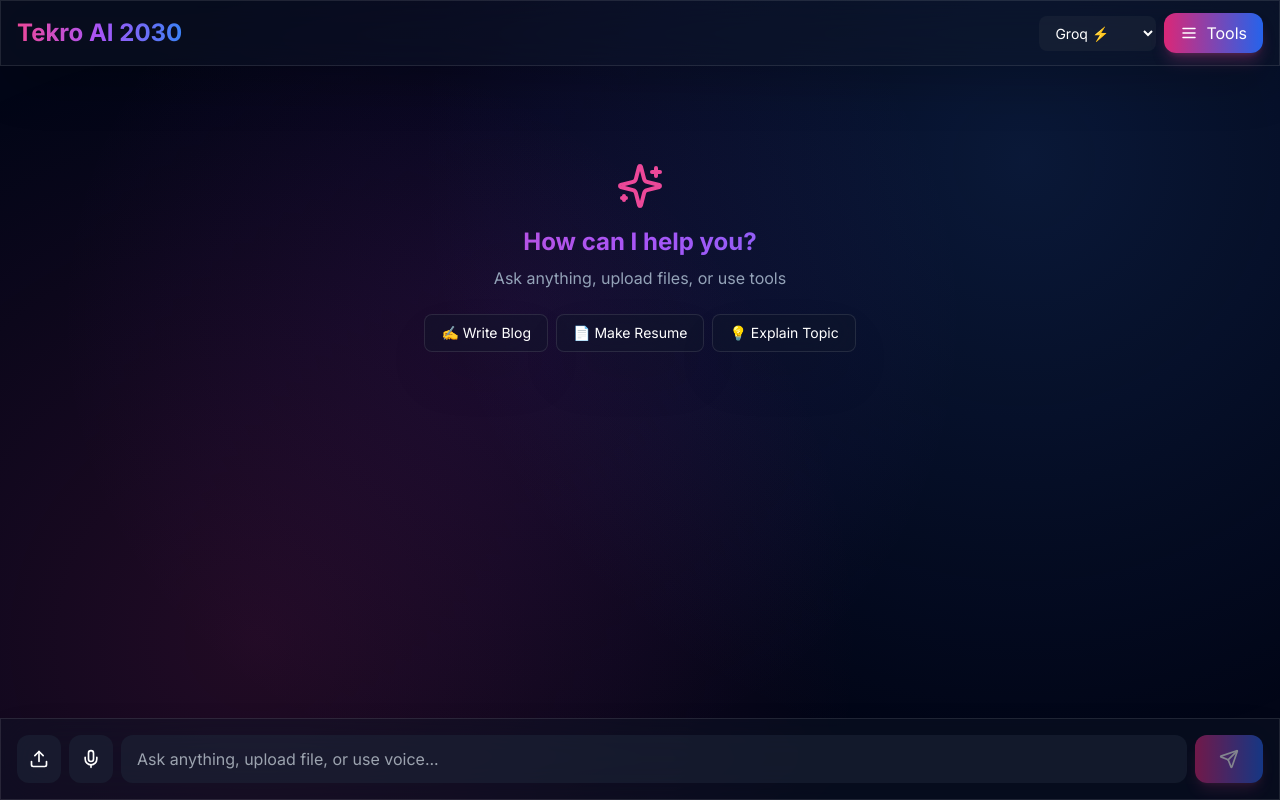
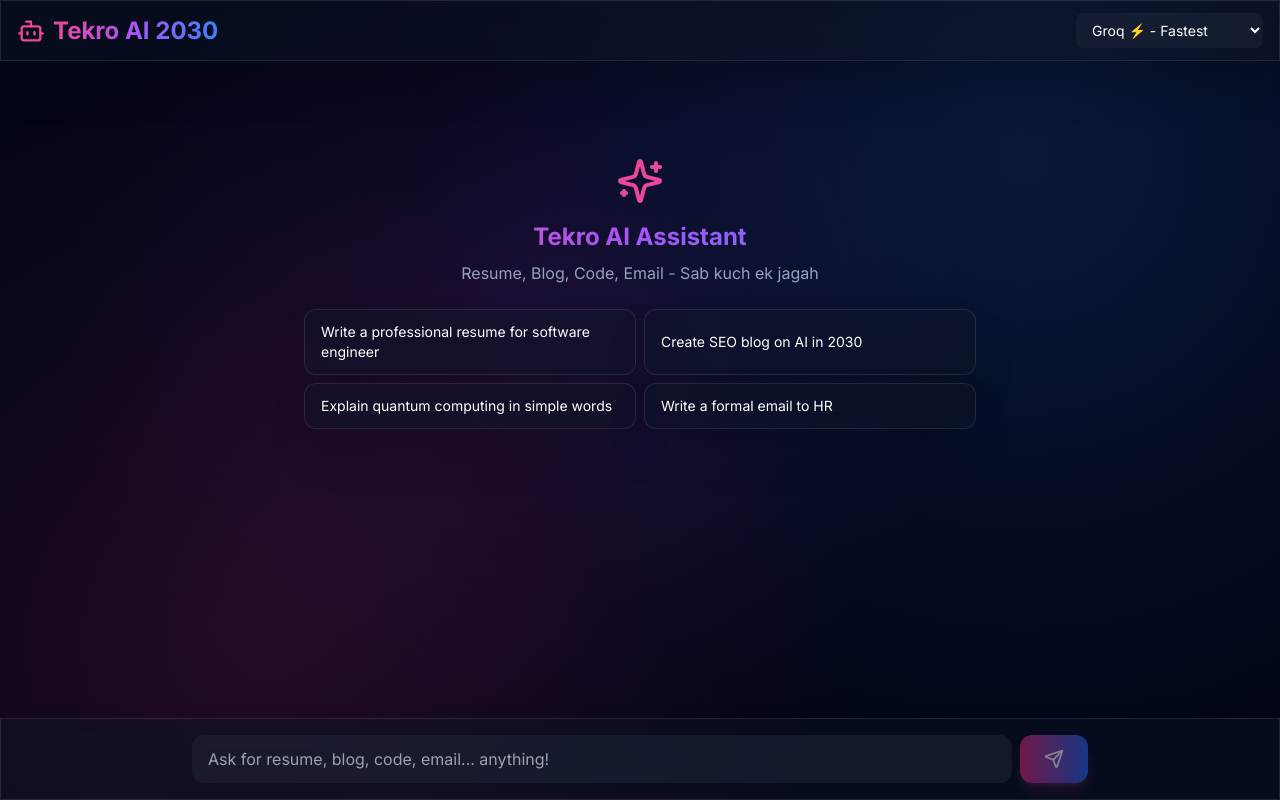
Before and after one commit to talib344/Tekro, a Next.js app: page / in a window 1280 px wide. Built offline with nearby package versions, Linux system fonts and the light colour scheme.

Commit message:
Update page.js

```diff
--- a/app/page.js
+++ b/app/page.js
@@ -1,6 +1,6 @@
 'use client'
 import { useState, useRef, useEffect } from 'react'
-import { Send, Mic, Upload, Menu, Sparkles } from 'lucide-react'
+import { Send, Mic, Upload, Sparkles, Bot } from 'lucide-react'
 import { motion } from 'framer-motion'
 import ReactMarkdown from 'react-markdown'
 import toast, { Toaster } from 'react-hot-toast'
@@ -9,7 +9,6 @@ export default function Home() {
   const [messages, setMessages] = useState([])
   const [input, setInput] = useState('')
   const [loading, setLoading] = useState(false)
-  const [showTools, setShowTools] = useState(false)
   const [currentModel, setCurrentModel] = useState('groq')
   const messagesEndRef = useRef(null)
 
@@ -18,6 +17,13 @@ export default function Home() {
   }
 
   useEffect(scrollToBottom, [messages])
+
+  const models = {
+    groq: { name: 'Groq ⚡', desc: 'Fastest' },
+    gemini: { name: 'Gemini 💎', desc: 'Smart' },
+    openai: { name: 'GPT-4o 🧠', desc: 'Creative' },
+    nano: { name: 'Nano 🍌', desc: 'Ultra Fast' }
+  }
 
   const sendMessage = async () => {
     if (!input.trim()) return
@@ -55,93 +61,53 @@ export default function Home() {
     }
   }
 
-  const tools = [
-    { name: 'Blog Writer', icon: '✍️', prompt: 'Write a detailed SEO blog on: ' },
-    { name: 'Resume Builder', icon: '📄', prompt: 'Create a professional resume for: ' },
-    { name: 'Code Explainer', icon: '💻', prompt: 'Explain this code: ' },
-    { name: 'PDF Summarizer', icon: '📑', prompt: 'Summarize this PDF: ' },
-    { name: 'Translator', icon: '🌍', prompt: 'Translate to Urdu: ' },
-    { name: 'Email Writer', icon: '📧', prompt: 'Write a professional email about: ' },
+  const quickPrompts = [
+    'Write a professional resume for software engineer',
+    'Create SEO blog on AI in 2030',
+    'Explain quantum computing in simple words',
+    'Write a formal email to HR'
   ]
 
   return (
     <div className="min-h-screen flex flex-col">
       <Toaster position="top-center" />
 
-      {/* Header - Sticky Top */}
+      {/* Header */}
       <header className="sticky top-0 z-50 glass-card border-b border-white/10">
         <div className="max-w-7xl mx-auto px-4 py-3 flex items-center justify-between">
+          <div className="flex items-center gap-2">
+            <Bot className="text-pink-500" size={28} />
             <h1 className="text-xl md:text-2xl font-bold gradient-text">Tekro AI 2030</h1>
-          <div className="flex items-center gap-2">
+          </div>
           <select
             value={currentModel}
             onChange={(e) => setCurrentModel(e.target.value)}
-              className="bg-slate-800/50 rounded-lg px-3 py-2 text-sm outline-none hidden sm:block"
+            className="bg-slate-800/50 rounded-lg px-3 py-2 text-sm outline-none"
           >
-              <option value="groq">Groq ⚡</option>
-              <option value="gemini">Gemini 💎</option>
-              <option value="openai">GPT-4o 🧠</option>
+            {Object.entries(models).map(([key, val]) => (
+              <option key={key} value={key}>{val.name} - {val.desc}</option>
+            ))}
           </select>
-            <button
-              onClick={() => setShowTools(!showTools)}
-              className="btn-glow px-4 py-2 rounded-xl flex items-center gap-2"
-            >
-              <Menu size={18} />
-              <span className="hidden sm:inline">Tools</span>
-            </button>
-          </div>
         </div>
       </header>
 
-      {/* Tools Grid - Responsive: 2 col mobile, 5 col desktop */}
-      {showTools && (
-        <div className="max-w-7xl mx-auto px-4 py-4 w-full">
-          <div className="grid grid-cols-2 sm:grid-cols-2 md:grid-cols-3 lg:grid-cols-4 xl:grid-cols-5 gap-3">
-            {tools.map((tool, i) => (
-              <motion.button
-                key={i}
-                whileHover={{ scale: 1.05 }}
-                whileTap={{ scale: 0.95 }}
-                onClick={() => {
-                  setInput(tool.prompt)
-                  setShowTools(false)
-                }}
-                className="glass-card rounded-xl p-4 text-left hover:border-pink-500/50 transition-all"
-              >
-                <div className="text-2xl mb-2">{tool.icon}</div>
-                <div className="text-sm font-medium">{tool.name}</div>
-              </motion.button>
-            ))}
-          </div>
-        </div>
-      )}
-
-      {/* Messages - Scrollable */}
-      <div className="flex-1 overflow-y-auto max-w-7xl mx-auto px-4 py-4 w-full">
+      {/* Messages */}
+      <div className="flex-1 overflow-y-auto max-w-4xl mx-auto px-4 py-4 w-full">
         {messages.length === 0 && (
           <div className="text-center mt-20">
             <Sparkles className="mx-auto mb-4 text-pink-500" size={48} />
-            <h2 className="text-2xl font-bold gradient-text mb-2">How can I help you?</h2>
-            <p className="text-slate-400">Ask anything, upload files, or use tools</p>
-            <div className="mt-6 flex flex-wrap gap-2 justify-center">
+            <h2 className="text-2xl font-bold gradient-text mb-2">Tekro AI Assistant</h2>
+            <p className="text-slate-400 mb-6">Resume, Blog, Code, Email - Sab kuch ek jagah</p>
+            <div className="grid grid-cols-1 sm:grid-cols-2 gap-2 max-w-2xl mx-auto">
+              {quickPrompts.map((prompt, i) => (
                 <button
-                onClick={() => setInput('Write a blog on AI in 2030')}
-                className="glass-card px-4 py-2 rounded-lg text-sm hover:border-pink-500/50"
+                  key={i}
+                  onClick={() => setInput(prompt)}
+                  className="glass-card px-4 py-3 rounded-xl text-sm text-left hover:border-pink-500/50 transition-all"
                 >
-                ✍️ Write Blog
+                  {prompt}
                 </button>
-              <button
-                onClick={() => setInput('Create resume for software engineer')}
-                className="glass-card px-4 py-2 rounded-lg text-sm hover:border-pink-500/50"
-              >
-                📄 Make Resume
-              </button>
-              <button
-                onClick={() => setInput('Explain quantum computing')}
-                className="glass-card px-4 py-2 rounded-lg text-sm hover:border-pink-500/50"
-              >
-                💡 Explain Topic
-              </button>
+              ))}
             </div>
           </div>
         )}
@@ -151,12 +117,12 @@ export default function Home() {
             key={i}
             initial={{ opacity: 0, y: 20 }}
             animate={{ opacity: 1, y: 0 }}
-            className={`mb-4 ${msg.role === 'user'? 'ml-auto max-w-[85%] sm:max-w-[70%]' : 'mr-auto max-w-[85%] sm:max-w-[70%]'}`}
+            className={`mb-4 ${msg.role === 'user'? 'ml-auto max-w-[85%]' : 'mr-auto max-w-[85%]'}`}
           >
             <div className={`glass-card rounded-2xl p-4 ${msg.role === 'user'? 'bg-gradient-to-r from-pink-600/20 to-blue-600/20' : ''}`}>
               {msg.model && (
                 <div className="text-xs text-slate-500 mb-2 uppercase">
-                  {msg.model === 'groq'? '⚡ Groq' : msg.model === 'gemini'? '💎 Gemini' : '🧠 GPT-4o'}
+                  {models[msg.model]?.name || msg.model}
                 </div>
               )}
               <ReactMarkdown className="prose prose-invert prose-sm max-w-none">
@@ -179,20 +145,14 @@ export default function Home() {
         <div ref={messagesEndRef} />
       </div>
 
-      {/* Input - Sticky Bottom */}
+      {/* Input */}
       <div className="sticky bottom-0 glass-card border-t border-white/10 p-4">
-        <div className="max-w-7xl mx-auto flex gap-2">
-          <button className="p-3 rounded-xl bg-slate-800/50 hover:bg-slate-700/50">
-            <Upload size={20} />
-          </button>
-          <button className="p-3 rounded-xl bg-slate-800/50 hover:bg-slate-700/50">
-            <Mic size={20} />
-          </button>
+        <div className="max-w-4xl mx-auto flex gap-2">
           <input
             value={input}
             onChange={(e) => setInput(e.target.value)}
             onKeyDown={(e) => e.key === 'Enter' &&!e.shiftKey && sendMessage()}
-            placeholder="Ask anything, upload file, or use voice..."
+            placeholder="Ask for resume, blog, code, email... anything!"
             className="flex-1 bg-slate-800/50 rounded-xl px-4 py-3 outline-none focus:ring-2 ring-pink-500/50"
             disabled={loading}
           />
```
Lines whose indentation alone changed are shown as unchanged.
